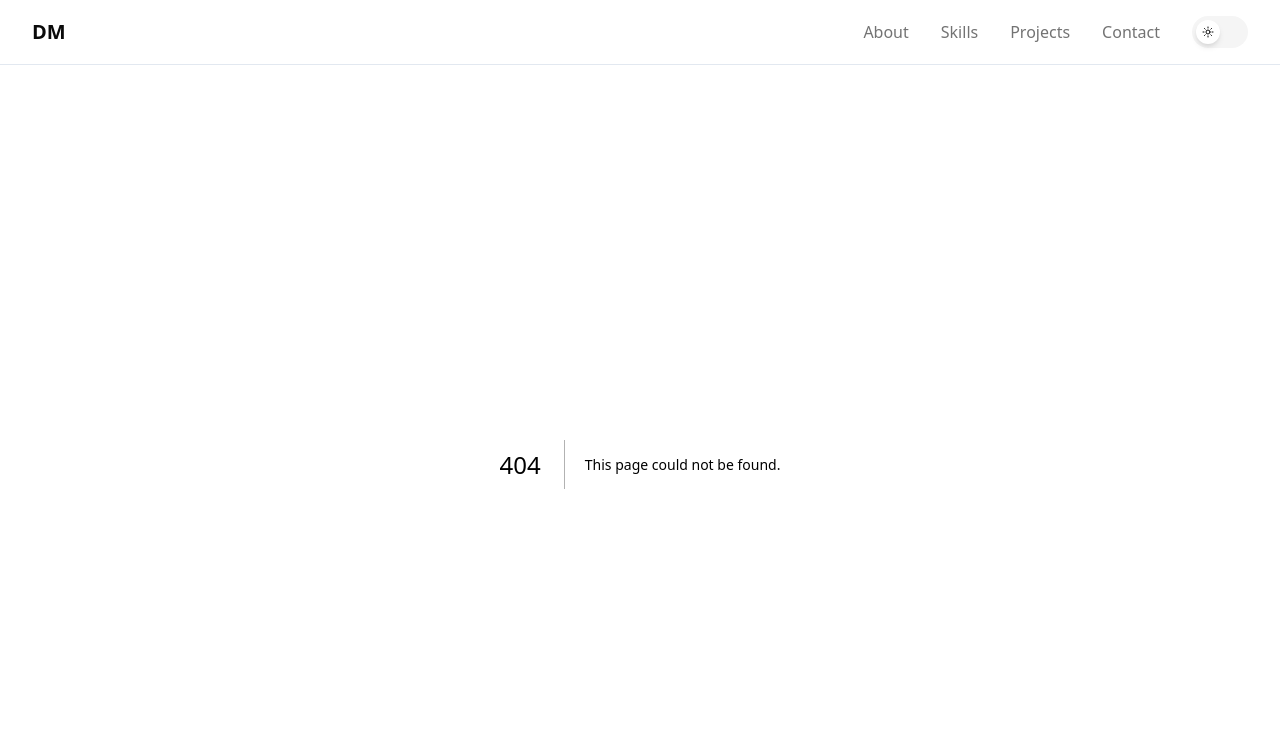
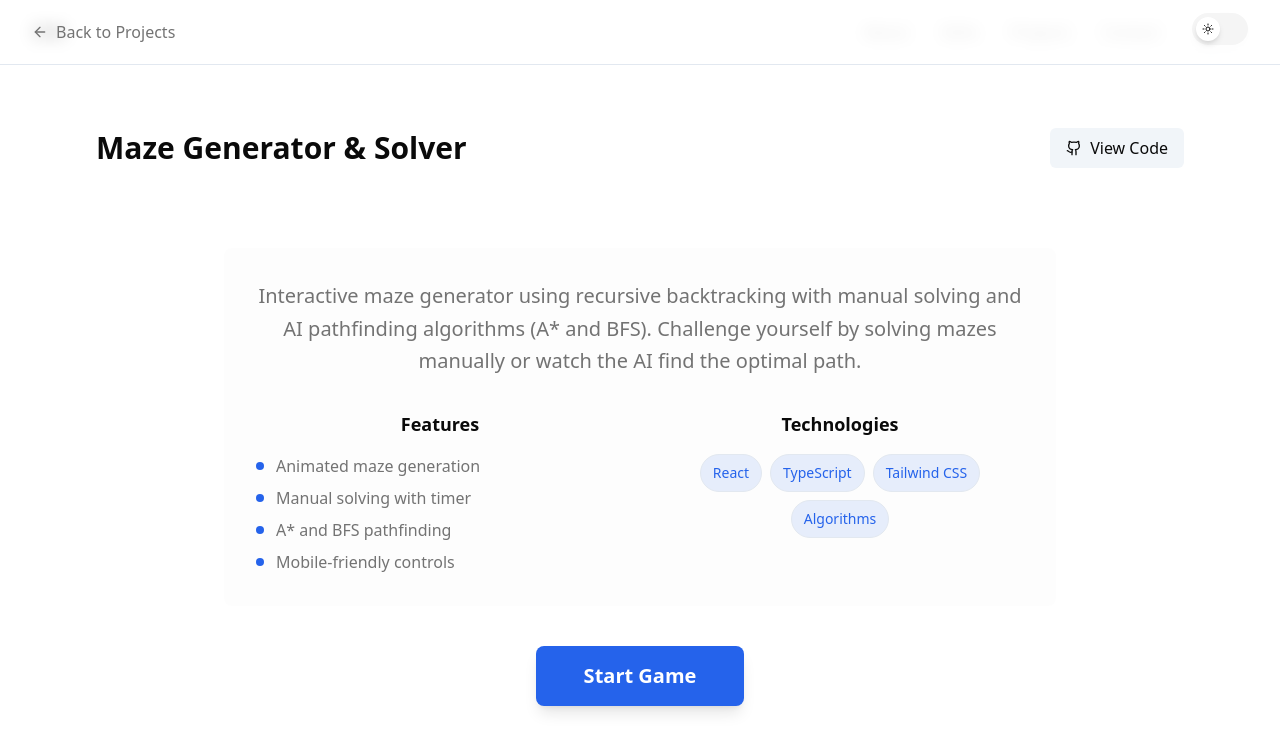
Before and after one commit to dmclemore/dmclemore.dev, a Next.js app: page /projects/maze-generator in a window 1280 px wide. Before the commit this address had no page. Shown: the top 752 px of the page. Built offline with nearby package versions, Linux system fonts and the light colour scheme.

Commit message:
project moved to own page. placeholders removed.

```diff
--- /dev/null
+++ b/src/app/projects/maze-generator/page.tsx
@@ -0,0 +1,36 @@
+import MazeGenerator from "@/projects/maze-generator";
+import { ProjectNavigation } from "@/components/project-navigation";
+import { Github } from "lucide-react";
+
+export default function MazeGeneratorPage() {
+	return (
+		<div className="min-h-screen bg-background">
+			<ProjectNavigation />
+
+			{/* Project Header - Always Visible */}
+			<section className="pt-16 pb-4 bg-background relative z-10">
+				<div className="max-w-6xl mx-auto px-4 sm:px-6 lg:px-8">
+					<div className="flex flex-col sm:flex-row items-center justify-between gap-4">
+						<h1 className="text-2xl sm:text-3xl font-bold text-foreground">
+							Maze Generator & Solver
+						</h1>
+						<a
+							href="https://github.com/dmclemore/dmclemore.dev"
+							target="_blank"
+							rel="noopener noreferrer"
+							className="flex items-center space-x-2 px-4 py-2 bg-secondary hover:bg-accent hover:text-accent-foreground transition-colors rounded-md font-medium"
+						>
+							<Github className="h-4 w-4" />
+							<span>View Code</span>
+						</a>
+					</div>
+				</div>
+			</section>
+
+			{/* Maze Generator Component - Full Height */}
+			<main className="flex-1 min-h-[calc(100vh-8rem)]">
+				<MazeGenerator />
+			</main>
+		</div>
+	);
+}
--- /dev/null
+++ b/src/app/projects/page.tsx
@@ -0,0 +1,18 @@
+"use client";
+
+import { useEffect } from "react";
+import { useRouter } from "next/navigation";
+
+export default function ProjectsPage() {
+	const router = useRouter();
+
+	useEffect(() => {
+		router.replace("/#projects");
+	}, [router]);
+
+	return (
+		<div className="min-h-screen flex items-center justify-center">
+			<p className="text-muted-foreground">Redirecting to projects section...</p>
+		</div>
+	);
+}
--- a/src/components/ProjectModal.tsx
+++ /dev/null
@@ -1,96 +0,0 @@
-"use client";
-
-import React, { useEffect } from "react";
-import { motion, AnimatePresence } from "framer-motion";
-import { X } from "lucide-react";
-import { ReactNode } from "react";
-
-interface ProjectModalProps {
-	isOpen: boolean;
-	onClose: () => void;
-	title: string;
-	children: ReactNode;
-}
-
-const ProjectModal: React.FC<ProjectModalProps> = ({
-	isOpen,
-	onClose,
-	title,
-	children,
-}) => {
-	useEffect(() => {
-		const handleEscape = (e: KeyboardEvent) => {
-			if (e.key === "Escape") {
-				onClose();
-			}
-		};
-
-		if (isOpen) {
-			document.addEventListener("keydown", handleEscape);
-			document.body.style.overflow = "hidden";
-		}
-
-		return () => {
-			document.removeEventListener("keydown", handleEscape);
-			document.body.style.overflow = "unset";
-		};
-	}, [isOpen, onClose]);
-
-	return (
-		<AnimatePresence mode="wait">
-			{isOpen && (
-				<motion.div
-					initial={{ opacity: 0 }}
-					animate={{ opacity: 1 }}
-					exit={{ opacity: 0 }}
-					transition={{ duration: 0.3, ease: "easeInOut" }}
-					className="fixed inset-0 z-50 flex items-center justify-center"
-					onClick={onClose}
-				>
-					{/* Backdrop */}
-					<motion.div
-						initial={{ opacity: 0 }}
-						animate={{ opacity: 1 }}
-						exit={{ opacity: 0 }}
-						transition={{ duration: 0.3 }}
-						className="absolute inset-0 bg-black/80 backdrop-blur-sm"
-					/>
-
-					{/* Modal Content */}
-					<motion.div
-						initial={{ scale: 0.8, opacity: 0, y: 20 }}
-						animate={{ scale: 1, opacity: 1, y: 0 }}
-						exit={{ scale: 0.8, opacity: 0, y: 20 }}
-						transition={{
-							duration: 0.4,
-							ease: [0.4, 0.0, 0.2, 1],
-						}}
-						className="relative w-full h-full max-w-7xl max-h-[95vh] bg-background rounded-lg shadow-2xl overflow-hidden m-4 flex flex-col"
-						onClick={e => e.stopPropagation()}
-					>
-						{/* Header */}
-						<div className="flex items-center justify-between p-4 sm:p-6 border-b border-border bg-background/95 backdrop-blur-sm flex-shrink-0">
-							<h2 className="text-xl sm:text-2xl font-bold text-foreground">
-								{title}
-							</h2>
-							<button
-								onClick={onClose}
-								className="p-2 rounded-full hover:bg-secondary transition-colors duration-200"
-								aria-label="Close modal"
-							>
-								<X className="h-5 w-5 sm:h-6 sm:w-6 text-muted-foreground hover:text-foreground" />
-							</button>
-						</div>
-
-						{/* Content */}
-						<div className="flex-1 overflow-hidden bg-background min-h-0">
-							{children}
-						</div>
-					</motion.div>
-				</motion.div>
-			)}
-		</AnimatePresence>
-	);
-};
-
-export default ProjectModal;
--- /dev/null
+++ b/src/components/project-navigation.tsx
@@ -0,0 +1,39 @@
+"use client";
+
+import { motion } from "framer-motion";
+import { ThemeToggle } from "./theme-toggle";
+import { ArrowLeft } from "lucide-react";
+import Link from "next/link";
+
+export function ProjectNavigation() {
+	return (
+		<nav className="fixed top-0 w-full z-50 bg-background/80 backdrop-blur-sm border-b border-border">
+			<div className="max-w-7xl mx-auto px-4 sm:px-6 lg:px-8">
+				<div className="flex justify-between items-center h-16">
+					{/* Left: Back to Projects */}
+					<motion.div
+						initial={{ opacity: 0, x: -20 }}
+						animate={{ opacity: 1, x: 0 }}
+						className="flex-shrink-0"
+					>
+						<Link
+							href="/#projects"
+							className="flex items-center space-x-2 text-muted-foreground hover:text-foreground transition-colors"
+						>
+							<ArrowLeft className="h-4 w-4" />
+							<span>Back to Projects</span>
+						</Link>
+					</motion.div>
+
+					{/* Right: Theme Toggle */}
+					<motion.div
+						initial={{ opacity: 0, y: -10 }}
+						animate={{ opacity: 1, y: 0 }}
+					>
+						<ThemeToggle />
+					</motion.div>
+				</div>
+			</div>
+		</nav>
+	);
+}
--- a/src/components/projects-section.tsx
+++ b/src/components/projects-section.tsx
@@ -2,9 +2,8 @@
 
 import { motion } from "framer-motion";
 import { ExternalLink, Github, Play } from "lucide-react";
-import { ReactNode, useState } from "react";
-import MazeGenerator from "../projects/maze-generator";
-import ProjectModal from "./ProjectModal";
+import { ReactNode } from "react";
+import Link from "next/link";
 import MazePreview from "./MazePreview";
 
 interface Project {
@@ -15,13 +14,11 @@ interface Project {
 	technologies: string[];
 	githubUrl?: string;
 	liveUrl?: string;
-	embedComponent?: ReactNode;
 	image?: string;
 	previewGif?: ReactNode;
 	featured?: boolean;
 }
 
-// Placeholder projects - these will be replaced with actual projects
 const projects: Project[] = [
 	{
 		id: "maze-generator",
@@ -32,74 +29,7 @@ const projects: Project[] = [
 		technologies: ["React", "TypeScript", "Tailwind CSS", "Algorithms"],
 		githubUrl: "https://github.com/dmclemore/dmclemore.dev",
 		featured: true,
-		embedComponent: <MazeGenerator />,
 		previewGif: <MazePreview />,
-	},
-	{
-		id: "task-manager",
-		title: "Task Management System",
-		description:
-			"Full-stack task management application with real-time collaboration and advanced filtering.",
-		type: "external",
-		technologies: ["Next.js", "PostgreSQL", "Prisma", "tRPC", "Tailwind CSS"],
-		githubUrl: "https://github.com/dmclemore/task-manager",
-		liveUrl: "https://tasks.dmclemore.dev",
-		image: "/placeholder-project.jpg",
-	},
-	{
-		id: "data-structures",
-		title: "Data Structures Playground",
-		description:
-			"Interactive educational tool for learning data structures with visual representations.",
-		type: "embedded",
-		technologies: ["React", "TypeScript", "D3.js", "Tailwind CSS"],
-		githubUrl: "https://github.com/dmclemore/data-structures",
-		embedComponent: (
-			<div className="w-full h-64 bg-gradient-to-br from-secondary/30 to-muted/30 rounded-lg flex items-center justify-center border-2 border-dashed border-border">
-				<div className="text-center">
-					<Play className="h-12 w-12 text-muted-foreground mx-auto mb-2" />
-					<p className="text-muted-foreground">Interactive Demo Coming Soon</p>
-				</div>
-			</div>
-		),
-	},
-	{
-		id: "api-gateway",
-		title: "Microservices API Gateway",
-		description:
-			"Scalable API gateway with authentication, rate limiting, and service discovery.",
-		type: "external",
-		technologies: ["Node.js", "Express", "Redis", "Docker", "AWS"],
-		githubUrl: "https://github.com/dmclemore/api-gateway",
-		image: "/placeholder-project.jpg",
-	},
-	{
-		id: "game-engine",
-		title: "2D Game Engine",
-		description:
-			"Lightweight 2D game engine built from scratch with physics and collision detection.",
-		type: "embedded",
-		technologies: ["TypeScript", "Canvas API", "WebGL", "Physics Engine"],
-		githubUrl: "https://github.com/dmclemore/game-engine",
-		embedComponent: (
-			<div className="w-full h-64 bg-gradient-to-br from-accent/10 to-primary/10 rounded-lg flex items-center justify-center border-2 border-dashed border-border">
-				<div className="text-center">
-					<Play className="h-12 w-12 text-muted-foreground mx-auto mb-2" />
-					<p className="text-muted-foreground">Interactive Demo Coming Soon</p>
-				</div>
-			</div>
-		),
-	},
-	{
-		id: "analytics-dashboard",
-		title: "Analytics Dashboard",
-		description:
-			"Real-time analytics dashboard with customizable widgets and data visualization.",
-		type: "external",
-		technologies: ["React", "Chart.js", "Node.js", "MongoDB", "WebSocket"],
-		githubUrl: "https://github.com/dmclemore/analytics-dashboard",
-		liveUrl: "https://analytics.dmclemore.dev",
-		image: "/placeholder-project.jpg",
 	},
 ];
 
@@ -122,13 +52,7 @@ const itemVariants = {
 	},
 };
 
-function ProjectCard({
-	project,
-	onOpenModal
-}: {
-	project: Project;
-	onOpenModal: (project: Project) => void;
-}) {
+function ProjectCard({ project }: { project: Project }) {
 	const isEmbedded = project.type === "embedded";
 
 	return (
@@ -139,31 +63,28 @@ function ProjectCard({
 			}`}
 		>
 			{/* Project Preview */}
-			<div className="aspect-video bg-muted/30 relative overflow-hidden group">
+			<Link href={isEmbedded ? `/projects/${project.id}` : project.liveUrl || '#'} className="block">
+				<div className="aspect-video bg-muted/30 relative overflow-hidden group hover:bg-muted/40 transition-colors">
 					{isEmbedded && project.previewGif ? (
-					<div
-						className="w-full h-full cursor-pointer"
-						onClick={() => onOpenModal(project)}
-					>
+						<div className="w-full h-full">
 							{project.previewGif}
 						</div>
 					) : isEmbedded ? (
-					<div
-						className="p-4 h-full cursor-pointer"
-						onClick={() => onOpenModal(project)}
-					>
-						<div className="w-full h-full bg-gradient-to-br from-primary/10 to-accent/10 rounded-lg flex items-center justify-center border-2 border-dashed border-border">
+						<div className="p-4 h-full">
+							<div className="w-full h-full bg-gradient-to-br from-primary/10 to-accent/10 rounded-lg flex items-center justify-center border-2 border-dashed border-border group-hover:border-primary/40 transition-colors">
 								<div className="text-center">
-								<Play className="h-12 w-12 text-muted-foreground mx-auto mb-2" />
-								<p className="text-muted-foreground">Click to try interactive demo</p>
+									<Play className="h-12 w-12 text-muted-foreground group-hover:text-primary mx-auto mb-2 transition-colors" />
+									<p className="text-muted-foreground group-hover:text-foreground transition-colors">
+										Click to try interactive demo
+									</p>
 								</div>
 							</div>
 						</div>
 					) : (
 						<div className="w-full h-full bg-gradient-to-br from-primary/20 to-accent/20 flex items-center justify-center">
 							<div className="text-center">
-							<ExternalLink className="h-12 w-12 text-muted-foreground mx-auto mb-2" />
-							<p className="text-muted-foreground">External Project</p>
+								<ExternalLink className="h-12 w-12 text-muted-foreground group-hover:text-primary mx-auto mb-2 transition-colors" />
+								<p className="text-muted-foreground group-hover:text-foreground transition-colors">External Project</p>
 							</div>
 						</div>
 					)}
@@ -181,6 +102,7 @@ function ProjectCard({
 						</span>
 					</div>
 				</div>
+			</Link>
 
 			{/* Project Info */}
 			<div className="p-6">
@@ -218,7 +140,15 @@ function ProjectCard({
 						</a>
 					)}
 
-					{project.liveUrl && (
+					{isEmbedded ? (
+						<Link
+							href={`/projects/${project.id}`}
+							className="flex items-center space-x-2 px-3 py-2 bg-primary text-primary-foreground hover:bg-primary/90 transition-colors rounded-md text-sm font-medium"
+						>
+							<Play className="h-4 w-4" />
+							<span>Try Demo</span>
+						</Link>
+					) : project.liveUrl && (
 						<a
 							href={project.liveUrl}
 							target="_blank"
@@ -236,16 +166,6 @@ function ProjectCard({
 }
 
 export function ProjectsSection() {
-	const [selectedProject, setSelectedProject] = useState<Project | null>(null);
-
-	const handleOpenModal = (project: Project) => {
-		setSelectedProject(project);
-	};
-
-	const handleCloseModal = () => {
-		setSelectedProject(null);
-	};
-
 	return (
 		<section id="projects" className="py-20 bg-muted/30">
 			<div className="max-w-6xl mx-auto px-4 sm:px-6 lg:px-8">
@@ -270,13 +190,12 @@ export function ProjectsSection() {
 					initial="hidden"
 					whileInView="visible"
 					viewport={{ once: true }}
-					className="grid md:grid-cols-2 lg:grid-cols-3 gap-6"
+					className={`grid gap-6 ${projects.length === 1 ? 'justify-center' : 'md:grid-cols-2 lg:grid-cols-3'}`}
 				>
 					{projects.map(project => (
 						<ProjectCard
 							key={project.id}
 							project={project}
-							onOpenModal={handleOpenModal}
 						/>
 					))}
 				</motion.div>
@@ -303,15 +222,6 @@ export function ProjectsSection() {
 					</a>
 				</motion.div>
 			</div>
-
-			{/* Project Modal */}
-			<ProjectModal
-				isOpen={selectedProject !== null}
-				onClose={handleCloseModal}
-				title={selectedProject?.title || ""}
-			>
-				{selectedProject?.embedComponent}
-			</ProjectModal>
 		</section>
 	);
 }
--- a/src/projects/maze-generator/components/TitleScreen.tsx
+++ b/src/projects/maze-generator/components/TitleScreen.tsx
@@ -7,33 +7,58 @@ interface TitleScreenProps {
 const TitleScreen: React.FC<TitleScreenProps> = ({ onStart }) => {
 	return (
 		<div className="flex flex-col items-center justify-center h-full bg-background p-4">
-			<div className="text-center p-6 sm:p-8 bg-muted/30 rounded-lg shadow-lg max-w-md mx-auto border border-border">
-				<h1 className="text-2xl sm:text-3xl lg:text-4xl font-bold text-foreground mb-2">
-					Maze Generator
-				</h1>
-				<h2 className="text-lg sm:text-xl text-muted-foreground mb-6">& Solver</h2>
+			<div className="text-center p-6 sm:p-8 max-w-4xl mx-auto">
+				<div className="bg-muted/20 rounded-lg p-8 mb-10">
+					<p className="text-muted-foreground mb-8 leading-relaxed text-lg sm:text-xl max-w-3xl mx-auto">
+						Interactive maze generator using recursive backtracking with manual solving
+						and AI pathfinding algorithms (A* and BFS). Challenge yourself by solving
+						mazes manually or watch the AI find the optimal path.
+					</p>
 
-				<p className="text-muted-foreground mb-6 leading-relaxed text-sm sm:text-base">
-					Generate mazes using recursive backtracking and solve them manually or
-					watch AI algorithms find the optimal path.
-				</p>
+					<div className="grid grid-cols-1 md:grid-cols-2 gap-8 text-left">
+						<div>
+							<h3 className="font-bold text-foreground mb-4 text-center text-lg">Features</h3>
+							<ul className="space-y-2 text-muted-foreground">
+								<li className="flex items-center">
+									<span className="w-2 h-2 bg-primary rounded-full mr-3 flex-shrink-0"></span>
+									Animated maze generation
+								</li>
+								<li className="flex items-center">
+									<span className="w-2 h-2 bg-primary rounded-full mr-3 flex-shrink-0"></span>
+									Manual solving with timer
+								</li>
+								<li className="flex items-center">
+									<span className="w-2 h-2 bg-primary rounded-full mr-3 flex-shrink-0"></span>
+									A* and BFS pathfinding
+								</li>
+								<li className="flex items-center">
+									<span className="w-2 h-2 bg-primary rounded-full mr-3 flex-shrink-0"></span>
+									Mobile-friendly controls
+								</li>
+							</ul>
+						</div>
+						<div>
+							<h3 className="font-bold text-foreground mb-4 text-center text-lg">Technologies</h3>
+							<div className="flex flex-wrap gap-2 justify-center">
+								{["React", "TypeScript", "Tailwind CSS", "Algorithms"].map(tech => (
+									<span
+										key={tech}
+										className="px-3 py-2 bg-primary/10 text-primary border border-primary/20 rounded-full text-sm font-medium"
+									>
+										{tech}
+									</span>
+								))}
+							</div>
+						</div>
+					</div>
+				</div>
 
 				<button
 					onClick={onStart}
-					className="bg-primary hover:bg-primary/90 text-primary-foreground font-semibold py-3 px-8 rounded-lg transition-colors duration-200 shadow-md hover:shadow-lg"
+					className="bg-primary hover:bg-primary/90 text-primary-foreground font-bold py-4 px-12 rounded-lg transition-all duration-200 shadow-lg hover:shadow-xl text-xl hover:scale-105 transform"
 				>
 					Start Game
 				</button>
-
-				<div className="mt-6 text-sm text-muted-foreground">
-					<p>Features:</p>
-					<ul className="mt-2 space-y-1 text-xs sm:text-sm">
-						<li>• Animated maze generation</li>
-						<li>• Manual solving with timer</li>
-						<li>• A* and BFS algorithms</li>
-						<li>• Mobile-friendly controls</li>
-					</ul>
-				</div>
 			</div>
 		</div>
 	);
```
Lines whose indentation alone changed are shown as unchanged.
